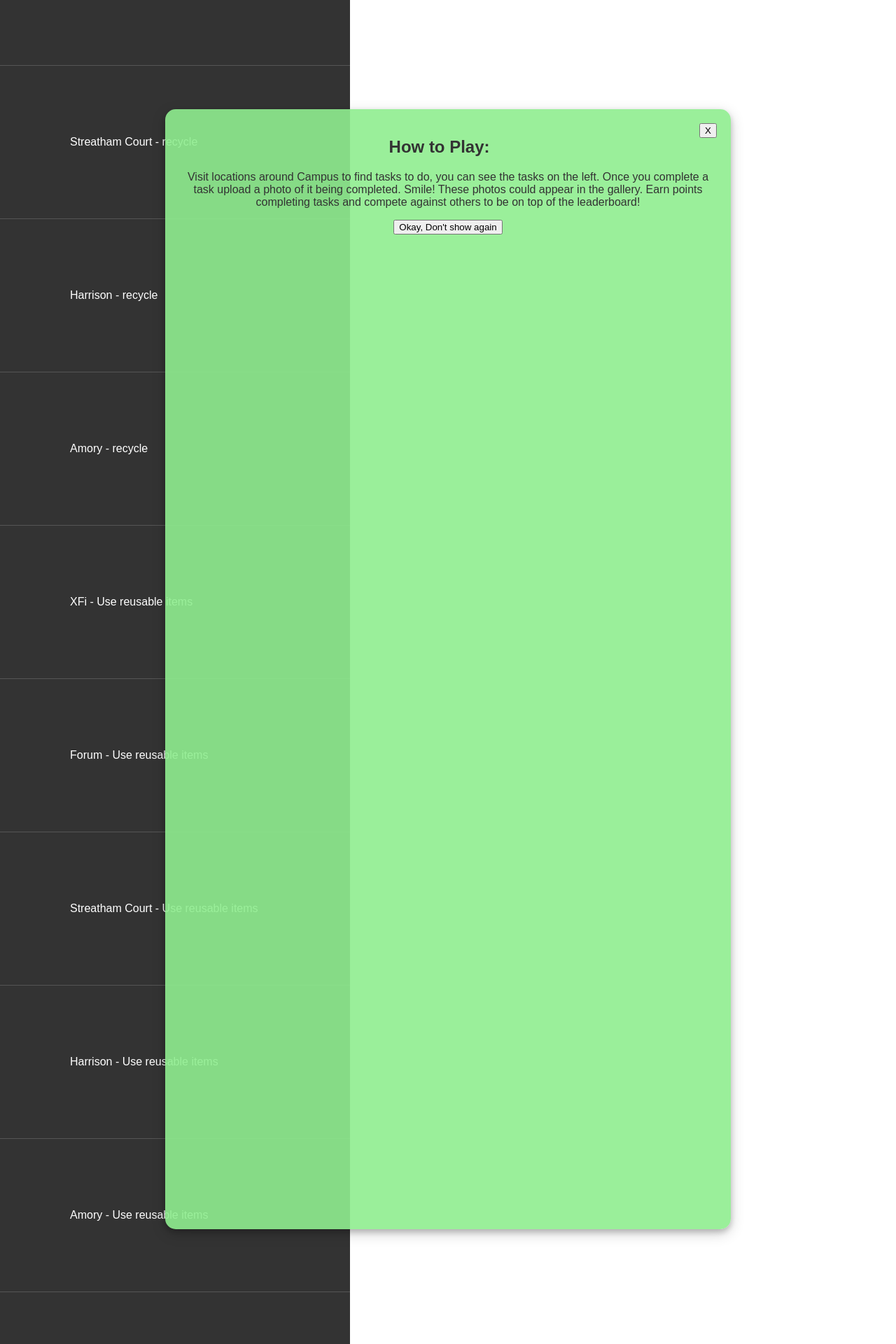
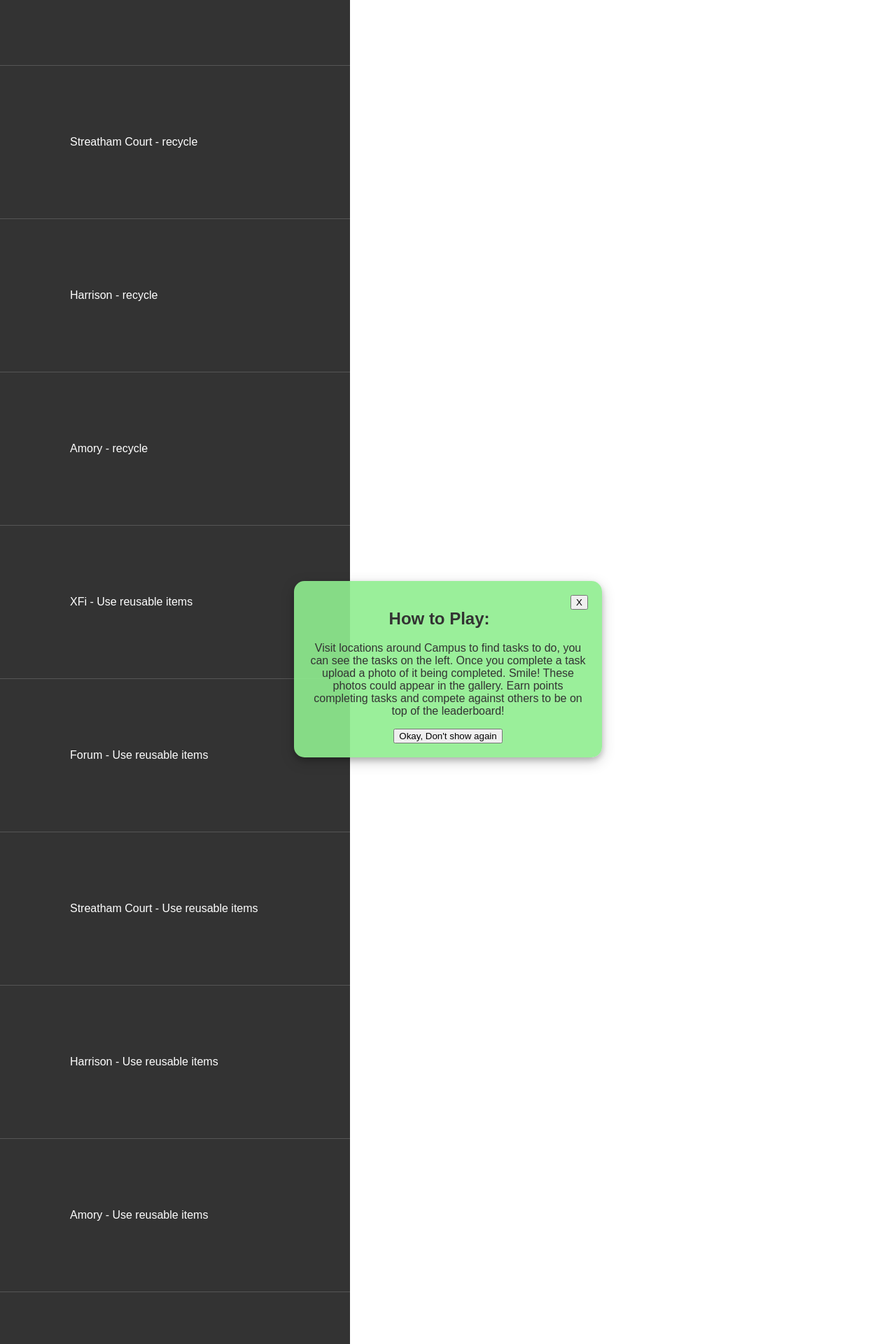
Before and after one commit to RNG21/Green-Quest, a Django app: page /challenges/ in a window 1280 px wide. Shown: the part 344-2264 px from the top of the page at 70% size. Run offline with Django 4.2, Linux system fonts and the light colour scheme; data comes from the database, SQL or seed files in the repository; some libraries are stand-ins or nearby versions.

Commit message:
change tutorial css

```diff
--- a/mysite/challenges/static/challenges/sidebar.css
+++ b/mysite/challenges/static/challenges/sidebar.css
@@ -80,8 +80,7 @@ body {
 
 #tutorial-popup {
     margin: auto;
-    width: 60%;
-    height: 60%;
+    max-width: 400px;
     padding: 20px;
     box-shadow: 0 4px 8px 0 rgba(0, 0, 0, 0.2), 0 6px 20px 0 rgba(0, 0, 0, 0.19);
     position: absolute;
```
